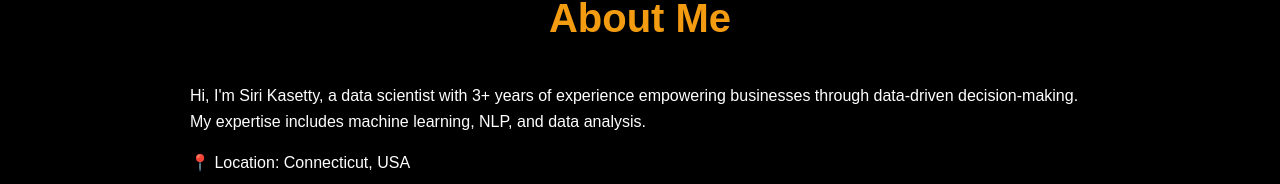
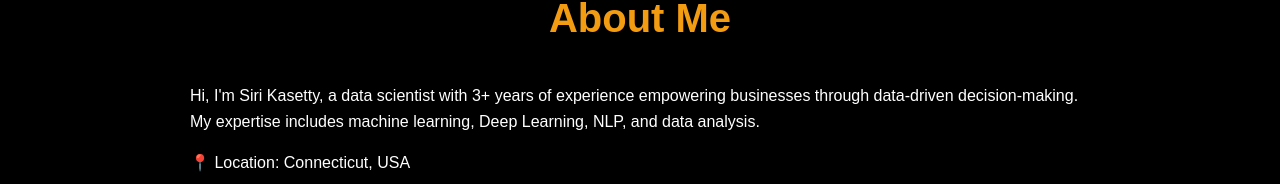
Before and after one commit to sirishakasetty/Siri-s-protfolio, a plain HTML site: page index.html in a window 1280 px wide. Shown: the part 323-507 px from the top of the page. Drawn offline with Linux system fonts and the light colour scheme.

Commit message:
Update index.html

```diff
--- a/index.html
+++ b/index.html
@@ -161,7 +161,7 @@
     </header>
     <section id="about" class="about">
         <h2>About Me</h2>
-        <p>Hi, I'm Siri Kasetty, a data scientist with 3+ years of experience empowering businesses through data-driven decision-making. My expertise includes machine learning, NLP, and data analysis.</p>
+        <p>Hi, I'm Siri Kasetty, a data scientist with 3+ years of experience empowering businesses through data-driven decision-making. My expertise includes machine learning, Deep Learning, NLP, and data analysis.</p>
         <p>📍 Location: Connecticut, USA</p>
         <p>📧 Email: <a href="mailto:sirisha.kasetty003@gmail.com">sirisha.kasetty003@gmail.com</a></p>
         <p>📞 Phone: +1 (203) 676-8085</p>
```
